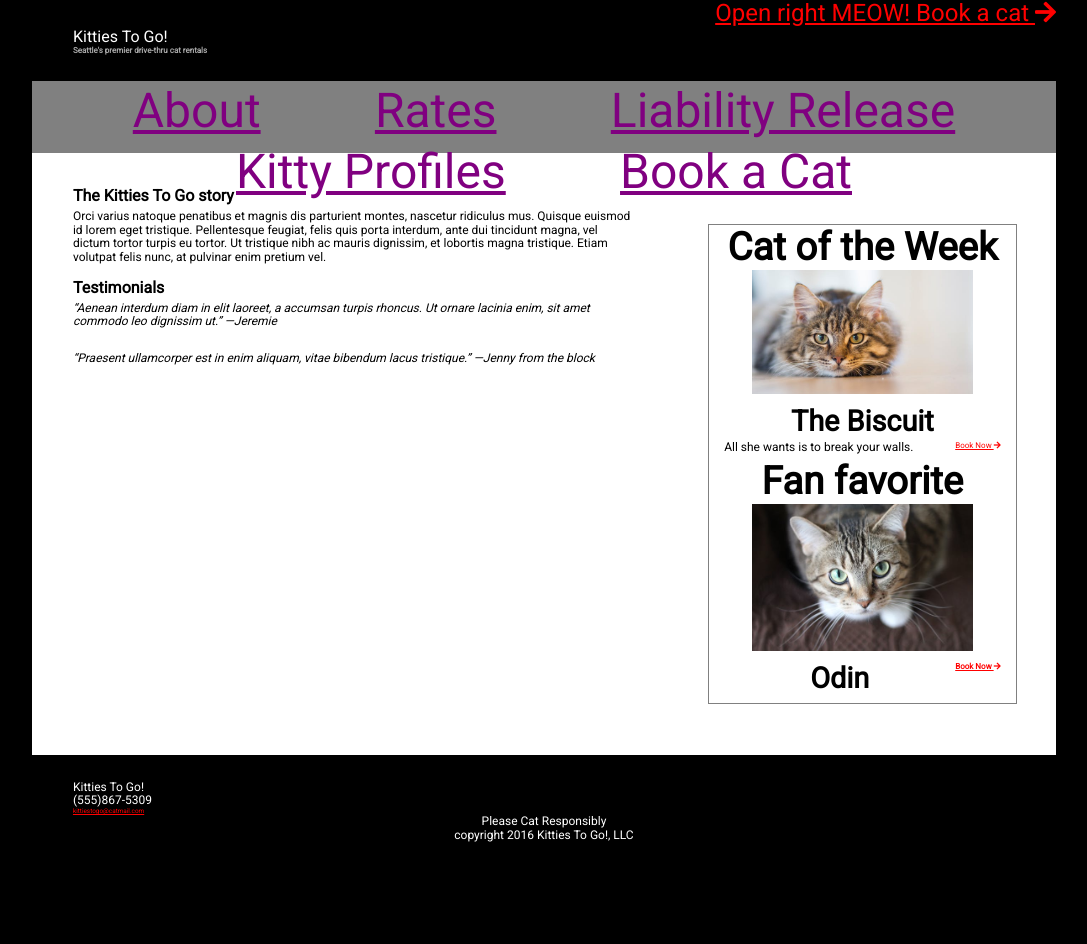
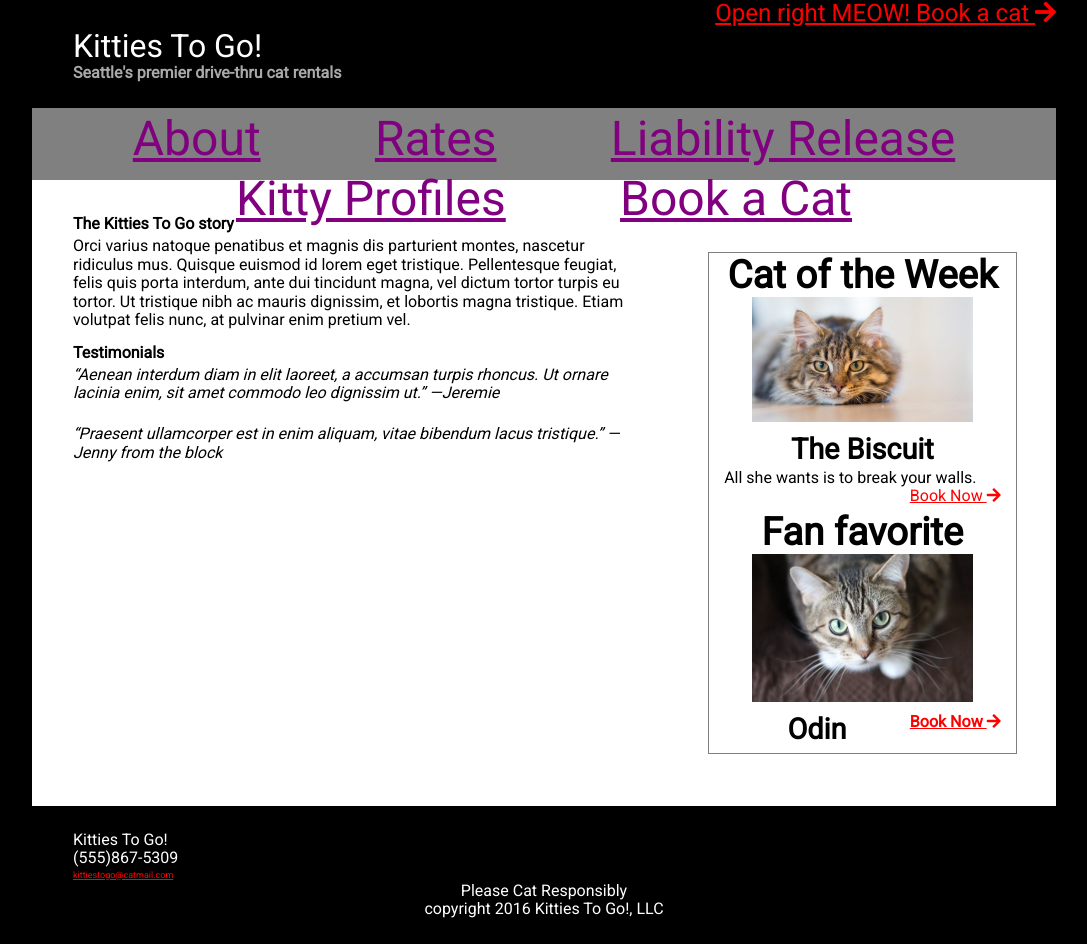
Before and after one commit to jeremieleverich/Class_04_Flex_Box_Practice, a plain HTML site: page index.html in a window 1280 px wide. Shown: the whole page, without its empty margins (96-1183 px from the left). Before the commit the page ends 869 px from the top, so only its background shows below. Drawn offline with Linux system fonts and the light colour scheme.

Commit message:
Updating font size

```diff
--- a/styles/base.css
+++ b/styles/base.css
@@ -18,7 +18,7 @@ h3 {
   padding:.25rem 0;
 }
 p {
-  font-size:.75rem;
+  font-size:1rem;
 }
 
 main {
@@ -34,7 +34,7 @@ header a.right, aside section a  {
 
 header h1 {
   color:white;
-  font-size:1rem;
+  font-size:2rem;
   font-family: 'Roboto', sans-serif;
   font-weight:lighter;
   margin:0 auto 0 4%;
@@ -42,7 +42,7 @@ header h1 {
 
 header h6 {
   color:darkgray;
-  font-size:.5rem;
+  font-size:1rem;
   margin:0 auto 2.5% 4%;
 }
 
@@ -115,14 +115,14 @@ aside img {
 }
 aside section a {
   text-align:right;
-  font-size:.5rem;
+  font-size:1rem;
 }
 
 footer {
   width:80%;
   margin:2% auto;
   color:white;
-  font-size:.4rem;
+  font-size:.75rem;
 }
 footer section {
   width:100%;
@@ -130,10 +130,10 @@ footer section {
 }
 footer section:nth-of-type(2) {
   text-align:center;
-  font-size:.4rem;
+  font-size:.75rem;
   margin:0;
 }
 footer a {
-  font-size: 1em;
+  font-size: .75em;
   color:red;
 }
```
